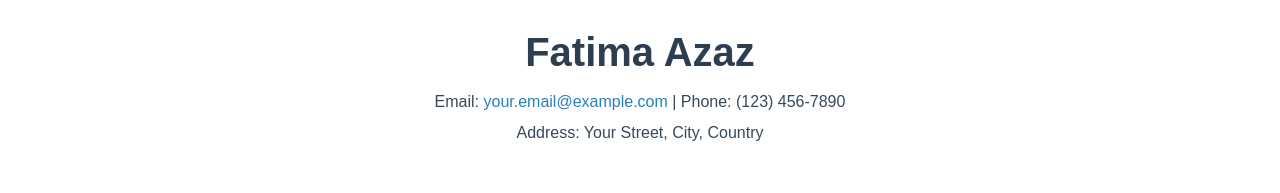
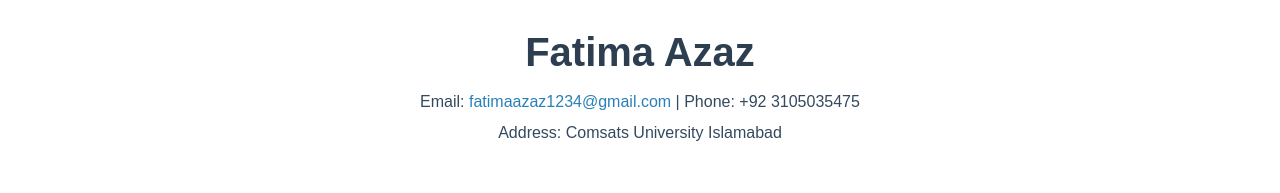
Before and after one commit to Fatima-eng-coder/Resume, a plain HTML site: page index.html in a window 1280 px wide. Shown: the top 193 px of the page. Drawn offline with Linux system fonts and the light colour scheme.

Commit message:
mail update

```diff
--- a/index.html
+++ b/index.html
@@ -54,8 +54,8 @@
   <!-- Header Section -->
   <header>
     <h1>Fatima Azaz</h1>
-    <p>Email: <a href="mailto:your.email@example.com">your.email@example.com</a> | Phone: (123) 456-7890</p>
-    <p>Address: Your Street, City, Country</p>
+    <p>Email: <a href="mailto:fatimaazaz1234@gmail.com">fatimaazaz1234@gmail.com</a> | Phone: +92 3105035475</p>
+    <p>Address: Comsats University Islamabad</p>
   </header>
 
   <!-- Summary Section -->
```
